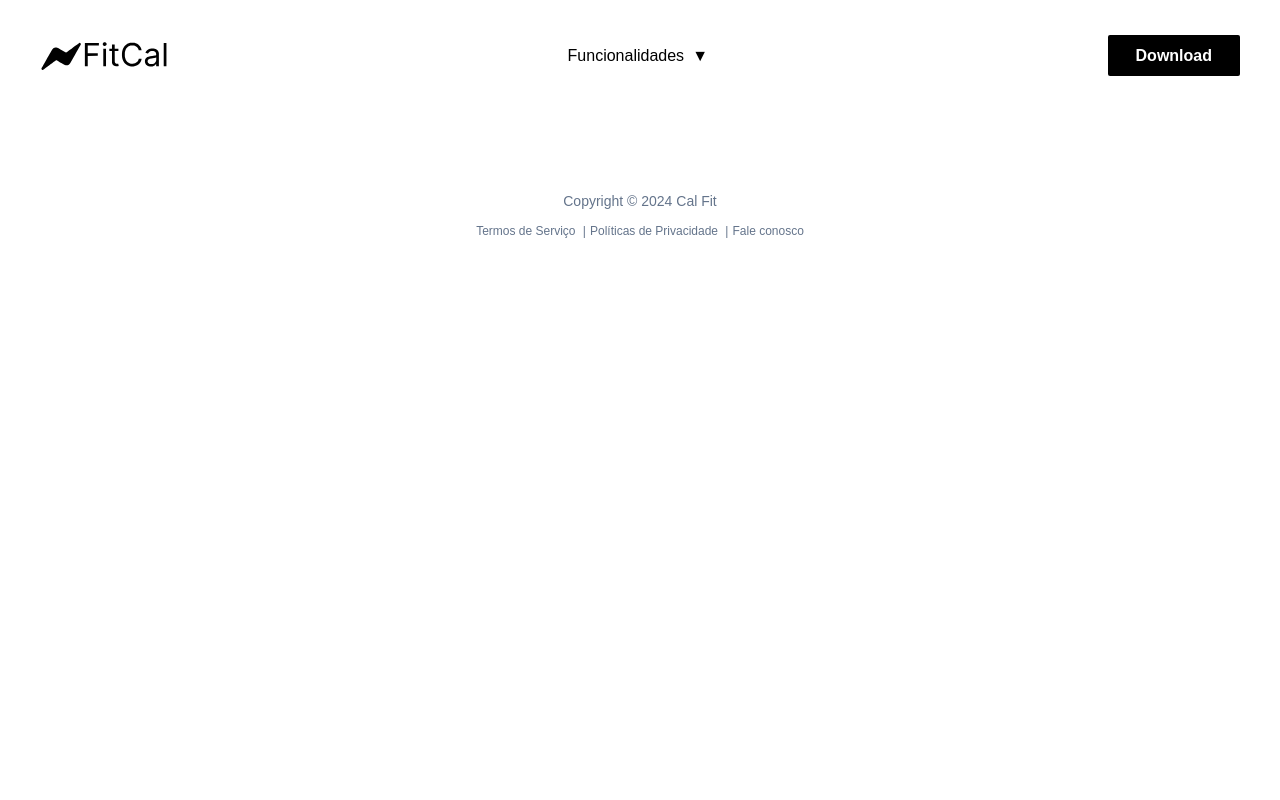
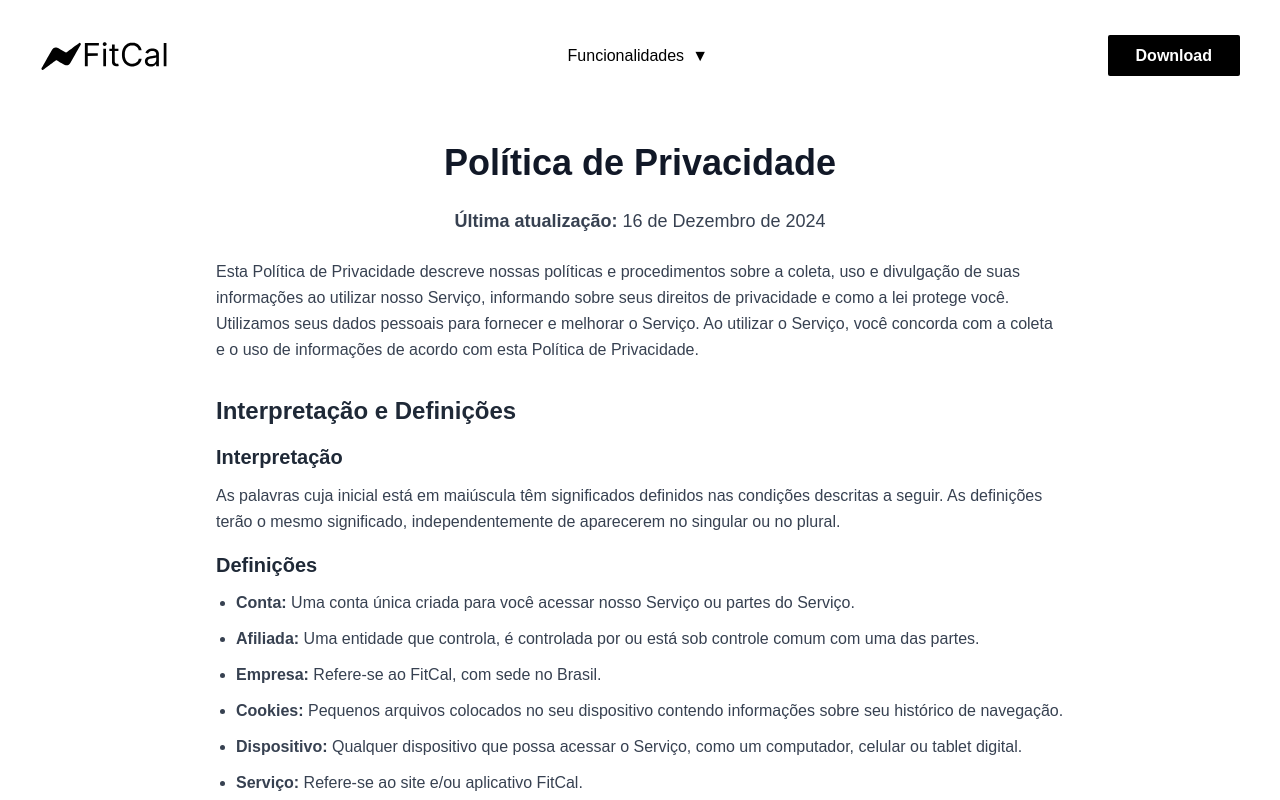
Before and after one commit to vitormusolino/Cal-fit, a React (Vite) app: page /privacidade in a window 1280 px wide. Shown: the top 800 px of the page. Built offline with nearby package versions, Linux system fonts and the light colour scheme; a web font is replaced by a local one.

Commit message:
Add files via upload

```diff
--- a/src/App.jsx
+++ b/src/App.jsx
@@ -21,7 +21,6 @@ function App() {
           element={
             <>
               <ControleCal />
-              <InfoPessoas />
               <div id="como-funciona">
                 <ComoFunciona />
               </div>
@@ -33,7 +32,7 @@ function App() {
           }
         />
         <Route path="/tos" element={<Termos />} />
-        <Route path="/privacy" element={<Privacidade />} />
+        <Route path="/privacidade" element={<Privacidade />} />
       </Routes>
       <Footer />
     </>
--- a/src/components/DownloadApp/DownloadApp.jsx
+++ b/src/components/DownloadApp/DownloadApp.jsx
@@ -3,7 +3,7 @@ function DownloadApp() {
         <>
             <div className="flex flex-col justify-center items-center bg-black my-20 px-6 py-16 md:px-20 md:py-24 mx-4 lg:mx-20 xl:mx-80 rounded-lg">
                 <h2 className="text-white text-3xl md:text-4xl lg:text-5xl font-bold text-center">
-                    Use o Cal Fit hoje.
+                    Use o Fit Cal hoje.
                 </h2>
                 <p className="text-base text-cinza-claro-texto mt-4 text-center text-[1rem] font-semibold">
                     Controle suas calorias somente com uma foto
--- a/src/components/Footer/Footer.jsx
+++ b/src/components/Footer/Footer.jsx
@@ -5,12 +5,13 @@ function Footer() {
         <>
             <footer className="my-20">
                 <p className="text-center text-sm text-slate-500">
-                    Copyright © 2024 Cal Fit
+                    Copyright © 2024 Fit Cal
                 </p>
                 <p className="text-center text-xs text-slate-500 mt-3">
                     <Link to="/tos" className="mx-1 hover:underline">Termos de Serviço</Link> |
-                    <Link to="/privacy" className="mx-1 hover:underline">Políticas de Privacidade</Link> |
-                    <a href="mailto:suporte@fitcal.app" className="mx-1 hover:underline">Fale conosco</a>
+                    <Link to="/privacidade" className="mx-1 hover:underline">Políticas de Privacidade</Link> |
+                    <a href="mailto:suporte@fitcal.app" className="mx-1 hover:underline">Email |</a>
+                    <a href="tel:+551196853-3521 ">Telefone</a>
                 </p>
             </footer>
         </>
```
